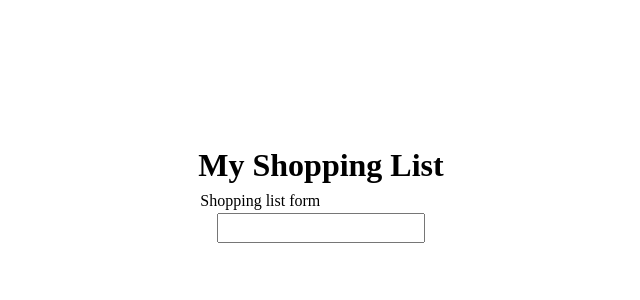
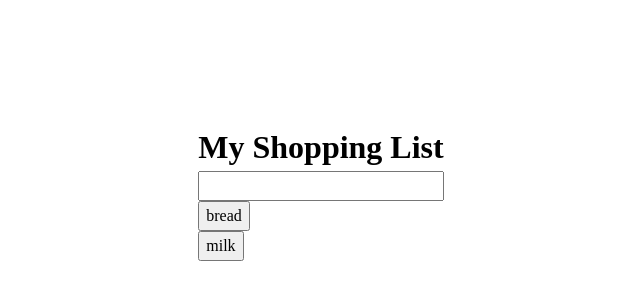
Before and after one commit to JJWallis/practical-questions, a React (Create React App) app: page / in a window 1280 px wide. Shown: the part 208-508 px from the top of the page, without its empty margins (319-959 px from the left). Built offline with nearby package versions, Linux system fonts and the light colour scheme; the HTML template or start-up script is replaced by a standard one.

Commit message:
ordered list results working

```diff
--- a/src/App.tsx
+++ b/src/App.tsx
@@ -1,5 +1,7 @@
 import React, { FC, useState } from 'react'
 import './index.css'
+
+// link same idx as item viewing in results list with its btn's tab index
 
 const App: FC = () => {
    const [search, setSearch] = useState('')
@@ -7,8 +9,6 @@ const App: FC = () => {
    return (
       <main>
          <h1>My Shopping List</h1>
-         <fieldset>
-            <legend>Shopping list form</legend>
          <label htmlFor="search-input" className="label">
             Food search
          </label>
@@ -18,7 +18,14 @@ const App: FC = () => {
             value={search}
             onChange={({ target }) => setSearch(target.value)}
          />
-         </fieldset>
+         <ol>
+            <li>
+               <button>bread</button>
+            </li>
+            <li>
+               <button>milk</button>
+            </li>
+         </ol>
       </main>
    )
 }
--- a/src/index.css
+++ b/src/index.css
@@ -32,8 +32,8 @@ h6 {
 }
 
 /* Remove list styles on ul, ol elements with a list role, which suggests default styling will be removed */
-ul[role='list'],
-ol[role='list'] {
+ul,
+ol {
    list-style: none;
    padding: 0;
    margin: 0;
@@ -107,18 +107,6 @@ main {
    place-content: center;
 }
 
-main,
-fieldset {
-   display: grid;
-   place-content: center;
-}
-
-fieldset {
-   border: 0;
-   padding: 0;
-   margin: 0;
-}
-
 .label {
    position: absolute;
    top: 9000px;
```
Lines whose indentation alone changed are shown as unchanged.
